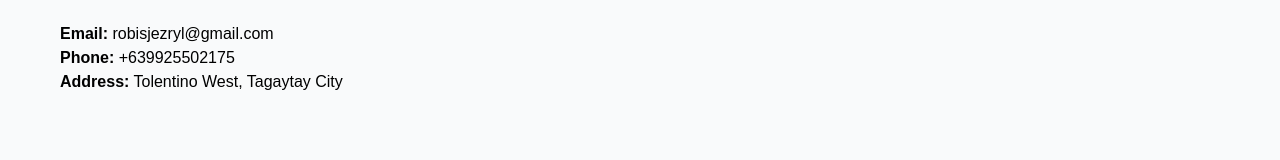
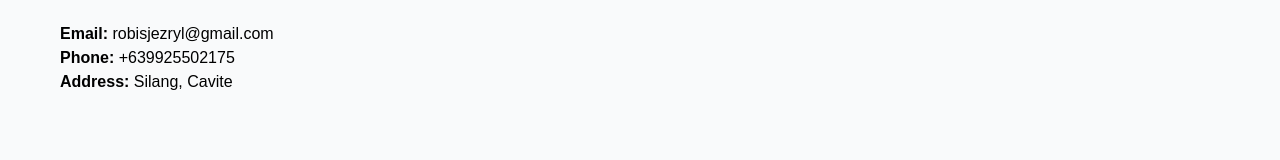
Before and after one commit to robisjez/portfolio, a plain HTML site: page index.html in a window 1280 px wide. Shown: the part 3644-3804 px from the top of the page. Drawn offline with Linux system fonts and the light colour scheme.

Commit message:
Update index.html
Updated experience and address

```diff
--- a/index.html
+++ b/index.html
@@ -164,7 +164,7 @@
     <ul class="contact-list">
       <li><strong>Email:</strong> robisjezryl@gmail.com</li>
       <li><strong>Phone:</strong> +639925502175</li>
-      <li><strong>Address:</strong> Tolentino West, Tagaytay City</li>
+      <li><strong>Address:</strong> Silang, Cavite</li>
     </ul>
   </section>
 
```
